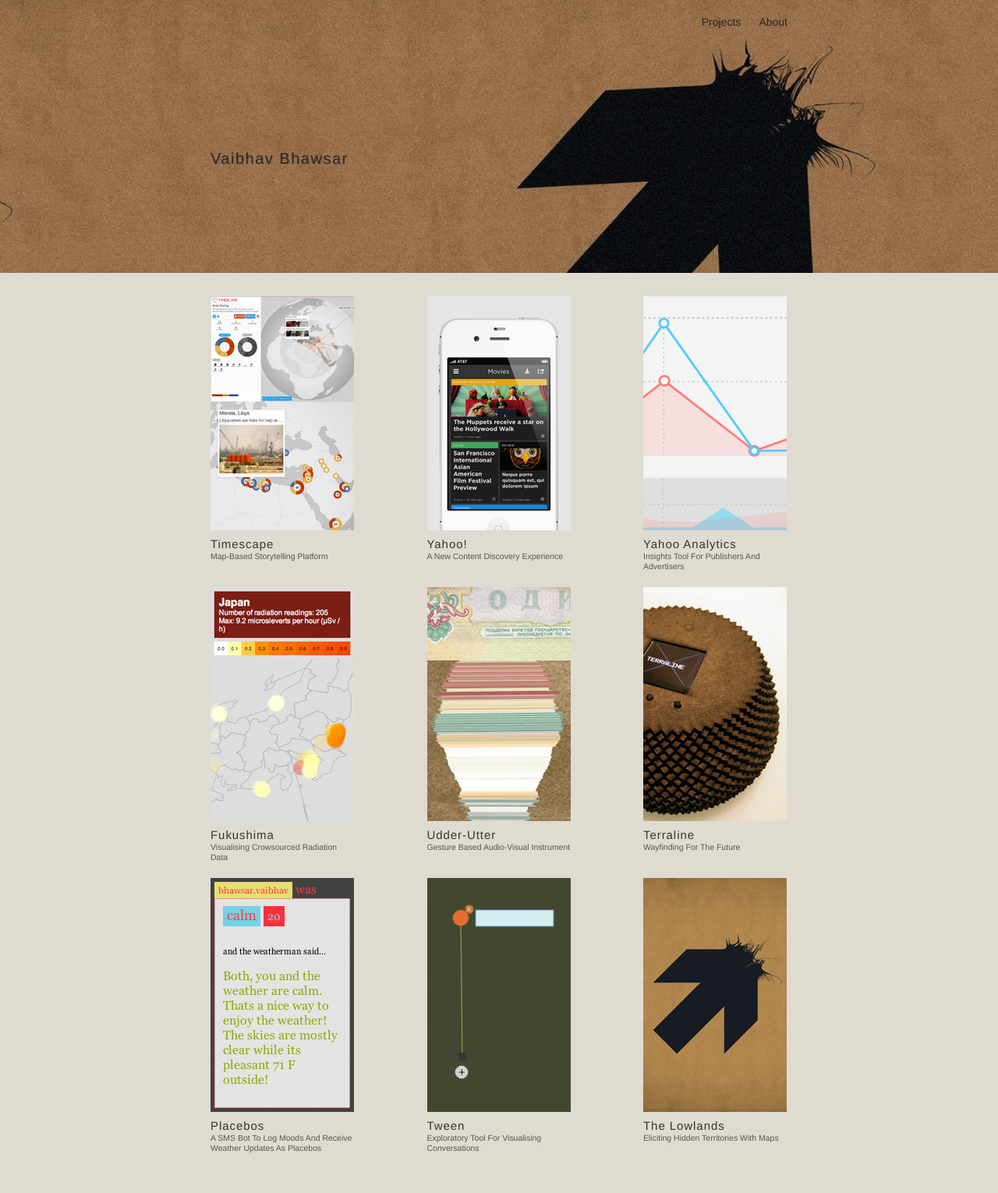
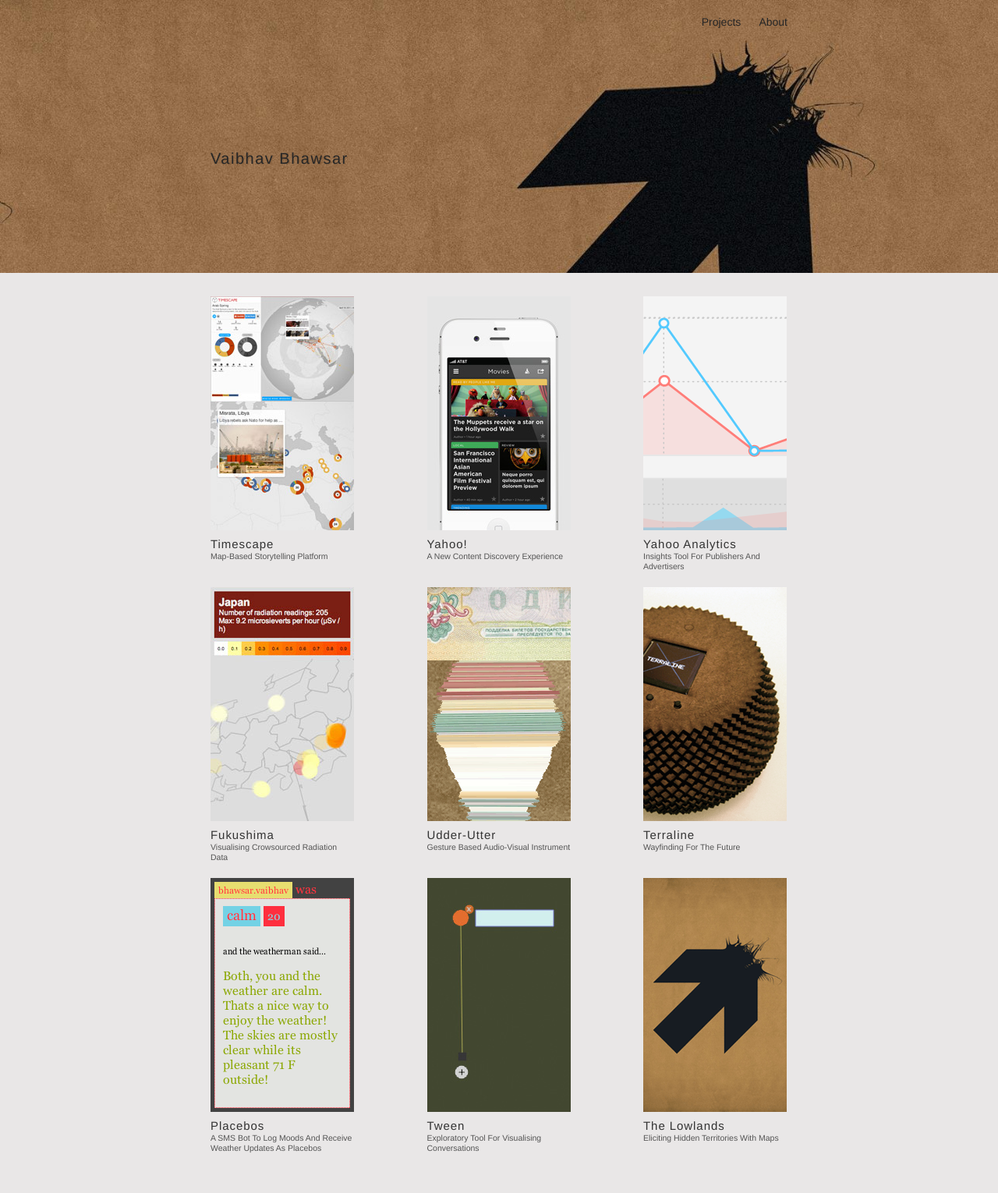
Before and after one commit to vbhv/vbhv.github.io, a Jekyll site: the page built from index.html, in a window 1280 px wide. Shown: the whole page at 78% size. Built offline with Jekyll 4.4.1, drawn with Linux system fonts in a browser that asks for light colours.

Commit message:
header updates

```diff
--- a/_sass/re.scss
+++ b/_sass/re.scss
@@ -9,7 +9,7 @@
 $spacing-unit:     30px !default;
 
 $text-color:       #262626 !default;
-$background-color: #e0dbd1 !default;/* 92% #e0dbd1 bdb2a3*/
+$background-color: #e9e7e7 !default;/* 92% #e0dbd1 bdb2a3*/
 $brand-color:      #CF382E !default;
 
 $grey-color:       #545454;
--- a/_sass/re/_layout.scss
+++ b/_sass/re/_layout.scss
@@ -30,7 +30,7 @@
     font-weight: bold;
     font-size: 55px;
     letter-spacing: -2px;
-    color: $text-color;
+    color: $background-color;
     line-height: 1em;
     margin-bottom: 0px;
 }
```
Also changed, not shown: images/header/fukushima.jpg, images/header/placebo.jpg, images/header/yahoo.jpg, images/header/yahooanalytics.jpg.
